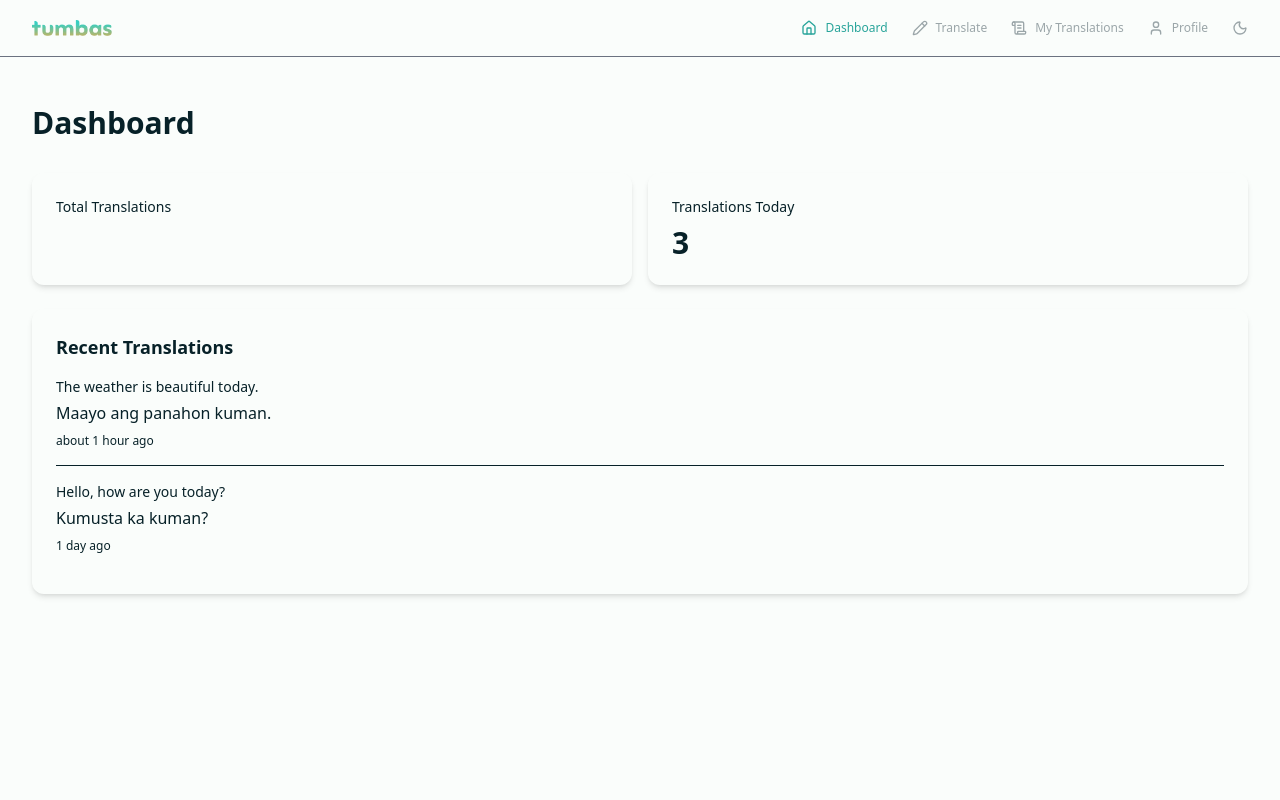
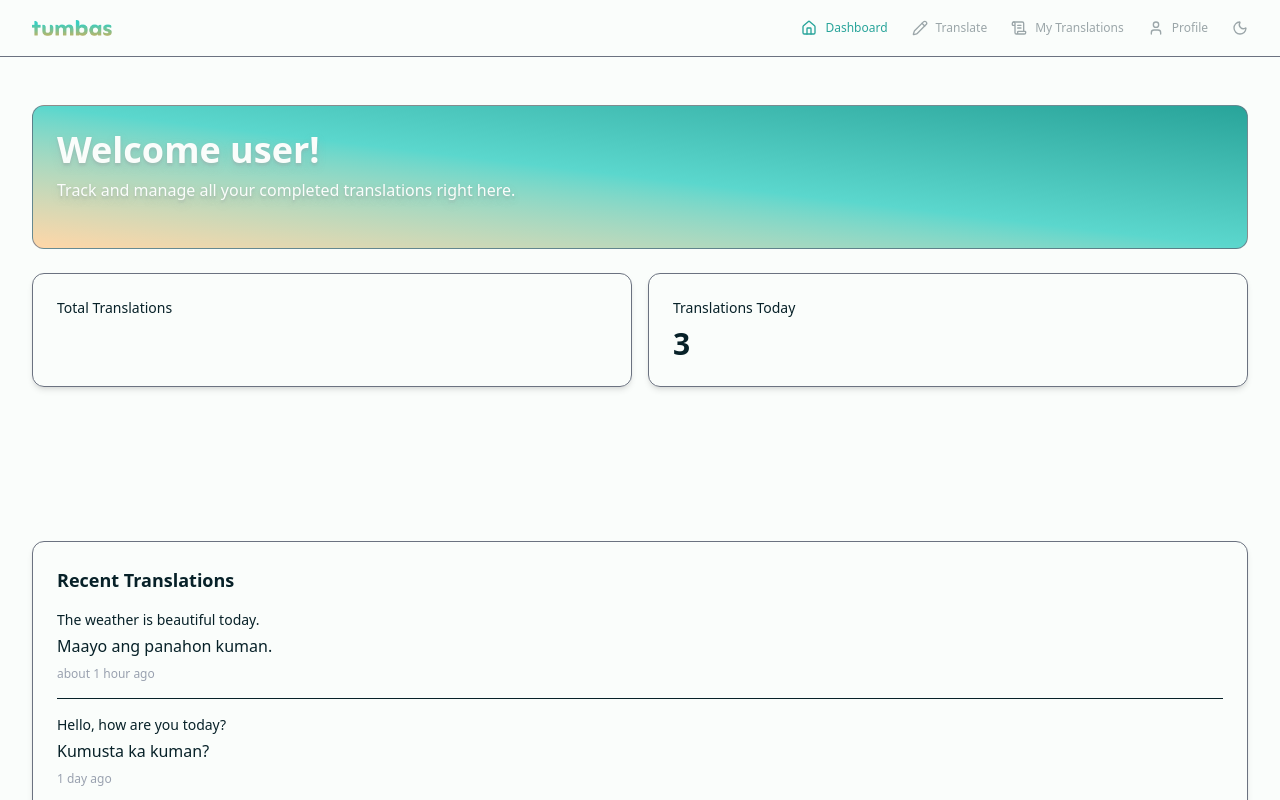
Before and after one commit to minna-lproc/tumbas, a Next.js app: page /dashboard in a window 1280 px wide. Built offline with nearby package versions, Linux system fonts and the light colour scheme.

Commit message:
adjusted dashboard page

```diff
--- a/app/(main)/dashboard/page.tsx
+++ b/app/(main)/dashboard/page.tsx
@@ -69,6 +69,10 @@ export default function DashboardPage() {
   };
   */
 
+  const getHeader = () => {
+
+  }
+
   if (authLoading || loading) {
     return (
       <div className="flex min-h-screen items-center justify-center ">
@@ -89,20 +93,36 @@ export default function DashboardPage() {
   }
 
   return (
-    <div className="min-h-screen  px-4 py-8  sm:px-6 lg:px-8">
+    <div className="min-h-screen px-4 py-8 sm:px-6 lg:px-8 font-medium">
       <div className="mx-auto max-w-7xl">
-        <h1 className="mb-8 text-3xl font-bold ">Dashboard</h1>
+
         <div className="space-y-6">
-          <div className="grid grid-cols-1 gap-4 sm:grid-cols-2">
-            <div className="rounded-xl  p-6 shadow-md ">
+
+          {/* DASHBOARD HEADER */}
+          <div className='w-full h-24 lg:h-36 rounded-xl p-6 space-y-2
+          border border-border/75
+          text-btn-text text-shadow-gray/25 text-shadow-lg
+          bg-linear-to-bl from-btn via-turquoise-400 to-orange-200'>
+            <h1 className='font-bold text-4xl'>
+              Welcome user! {/* Will be dynamic based on role and name*/}
+            </h1>
+            <p>
+              Track and manage all your completed translations right here. {/* Will be dynamic based on role*/}
+            </p>
+          </div>
+
+          <div className="grid grid-cols-1 gap-4 grid-rows-2 lg:grid-cols-2">
+
+            <div className="rounded-xl p-6 shadow-md border border-border">
               <p className="text-sm font-medium ">
                 Total Translations
               </p>
-              <p className="mt-2 text-3xl font-bold ">
+              <p className="mt-2 text-3xl font-bold">
                 {stats.total_translations}
               </p>
             </div>
-            <div className="rounded-xl p-6 shadow-md ">
+
+            <div className="rounded-xl p-6 shadow-md border border-border">
               <p className="text-sm font-medium ">
                 Translations Today
               </p>
@@ -111,6 +131,7 @@ export default function DashboardPage() {
               </p>
             </div>
           </div>
+
           <RecentTranslations translations={stats.recent_translations} />
         </div>
       </div>
--- a/components/dashboard/RecentTranslations.tsx
+++ b/components/dashboard/RecentTranslations.tsx
@@ -27,18 +27,19 @@ export const RecentTranslations = ({ translations }: RecentTranslationsProps) =>
   }
 
   return (
-    <div className="rounded-xl  p-6 shadow-md ">
-      <h3 className="mb-4 text-lg font-semibold ">
+    <div className="rounded-xl p-6 shadow-md
+    border border-border">
+      <h3 className="mb-4 text-lg font-bold ">
         Recent Translations
       </h3>
       <div className="space-y-4">
         {translations.map((translation, index) => (
-          <div key={index} className="border-b  pb-4 last:border-0 ">
-            <p className="text-sm ">
+          <div key={index} className="border-b pb-4 last:border-0 ">
+            <p className="text-sm font-normal">
               {translation.source_texts?.text_content || 'Source text'}
             </p>
             <p className="mt-1 ">{translation.translation_text}</p>
-            <p className="mt-2 text-xs ">
+            <p className="mt-2 text-xs font-normal text-gray-400">
               {formatDistanceToNow(new Date(translation.created_at), { addSuffix: true })}
             </p>
           </div>
```
